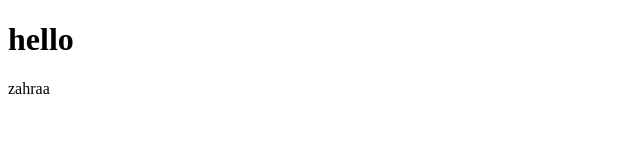
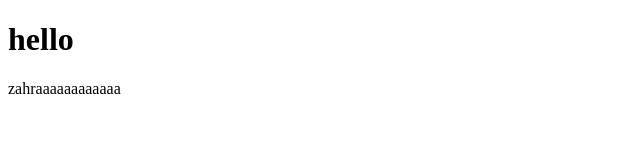
Before and after one commit to SomayaRagab/test, a plain HTML site: page index.html in a window 1280 px wide. Shown: the full height of the page, 0-640 px from the left. Drawn offline with Linux system fonts and the light colour scheme.

Commit message:
v4 zahraa

```diff
--- a/index.html
+++ b/index.html
@@ -8,7 +8,7 @@
 </head>
 <body>
     <h1>hello</h1>
-    <p>zahraa</p>
+    <p>zahraaaaaaaaaaaa</p>
 
 </body>
 </html>
```
